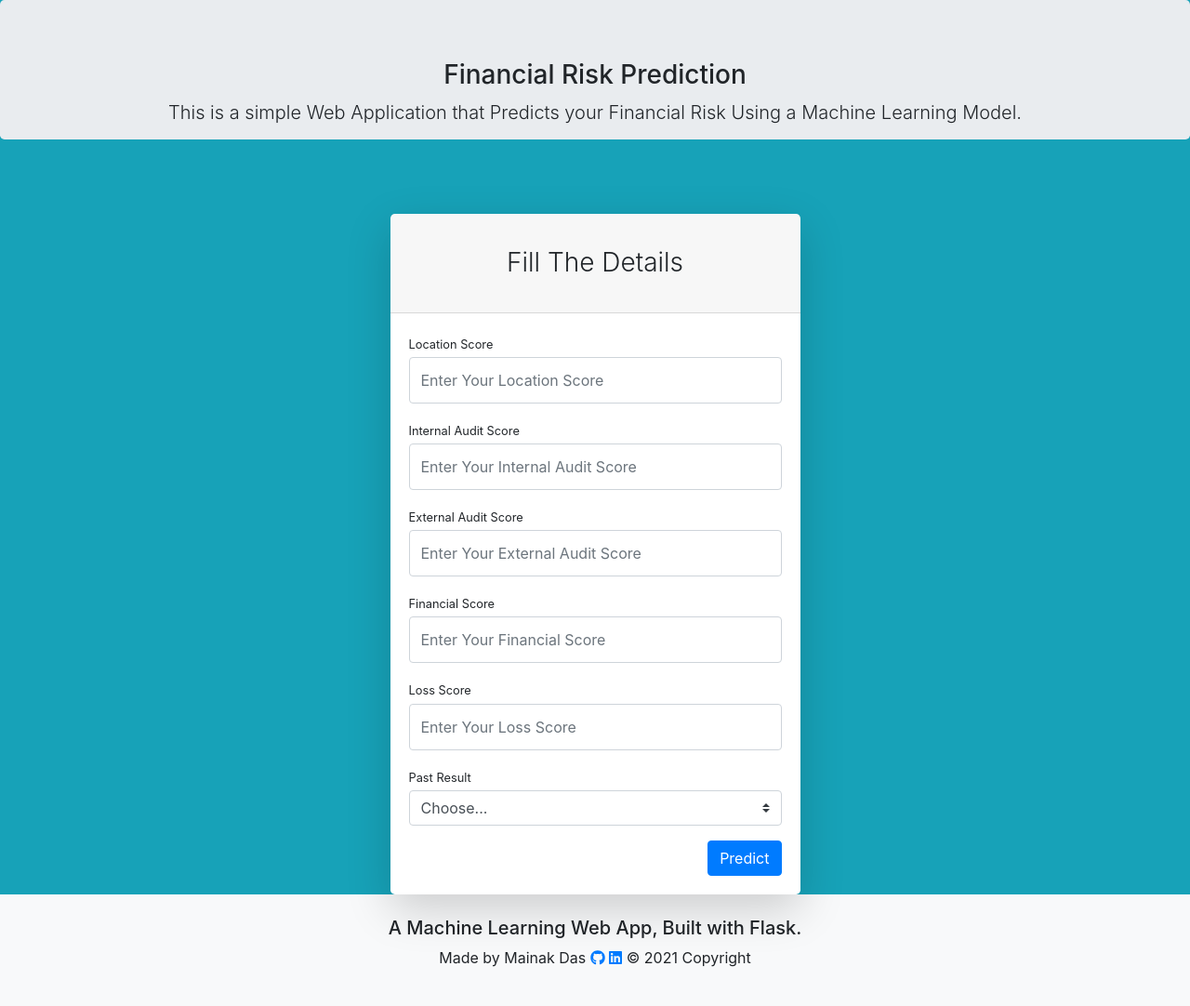
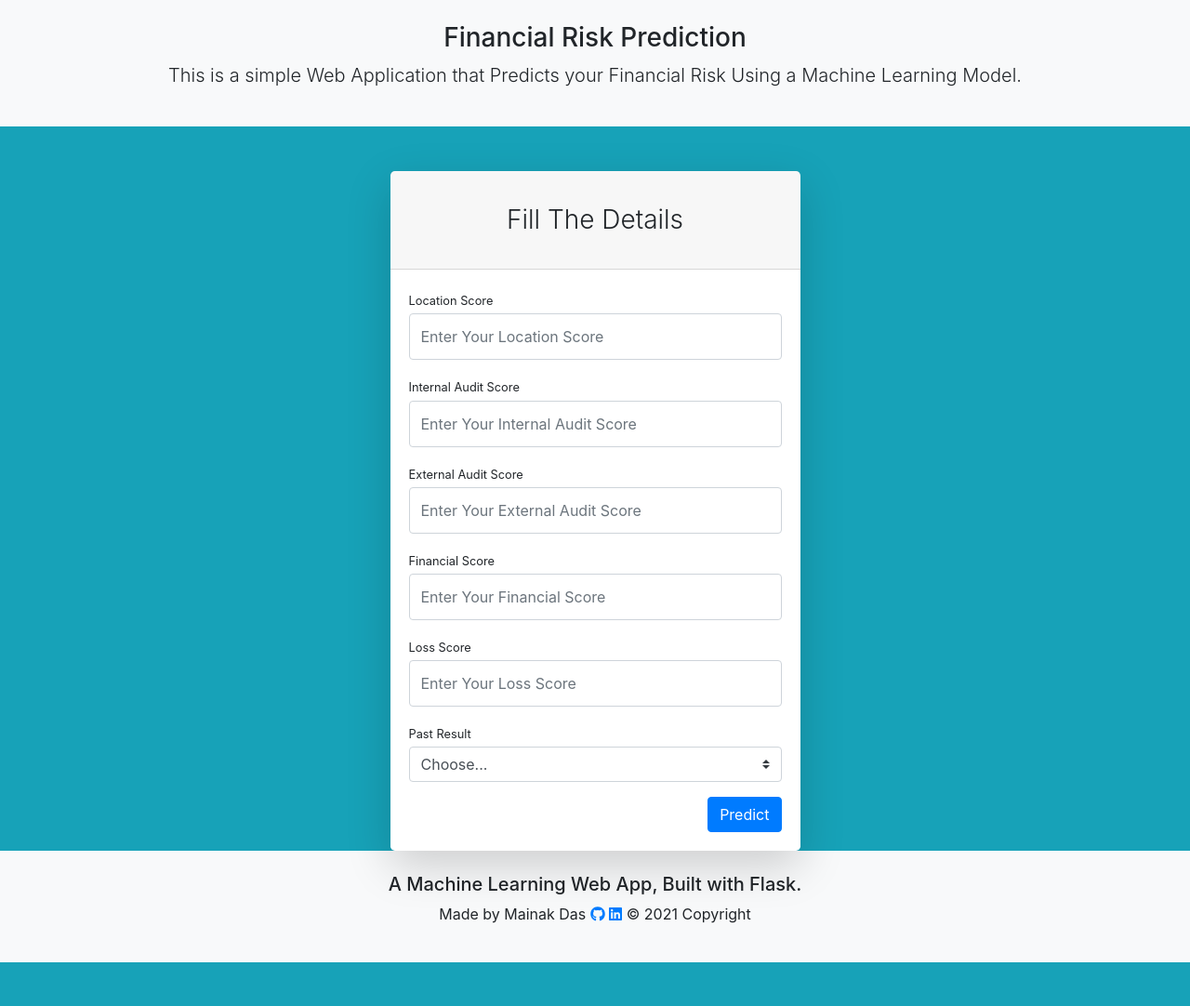
Before and after one commit to mainak17/financial-risk-predictor1, a Flask app: page / in a window 1280 px wide. Shown: the whole page at 93% size. After the commit the page ends 1035 px from the top, so only its background shows below. Run offline with Flask 2, Linux system fonts and the light colour scheme; parts of the project's set-up code (start-up, migrations or seed data) failed here and were passed over; some libraries are stand-ins or nearby versions.

Commit message:
Update base.html

```diff
--- a/templates/base.html
+++ b/templates/base.html
@@ -13,10 +13,19 @@
         <link rel="icon" href="https://img.icons8.com/doodle/48/000000/money.png" type="image/icon type">
     </head>
     <body class="bg-info">
-        <div class="jumbotron text-center" style="height: 150px;">
-            <h3 class="display-5">Financial Risk Prediction</h3>
-            <p class="lead">This is a simple Web Application that Predicts your Financial Risk Using a Machine Learning Model.</p>
-        </div>
+        <div id="layout_header">
+                <header class="py-4 bg-light mt-auto">
+                    <div class="container-fluid">
+
+                            <div class="text-center">
+                                <h3 class="display-5">Financial Risk Prediction</h3>
+                                <p class="lead">This is a simple Web Application that Predicts your Financial Risk Using a Machine Learning Model.</p>
+                             </div>
+                        </div>
+
+                </header>
+            </div>
+
 
         <div id="layoutAuthentication">
             <div id="layoutAuthentication_content">
```
